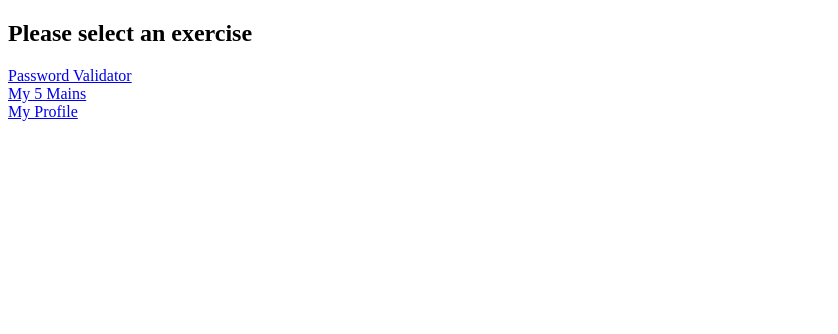
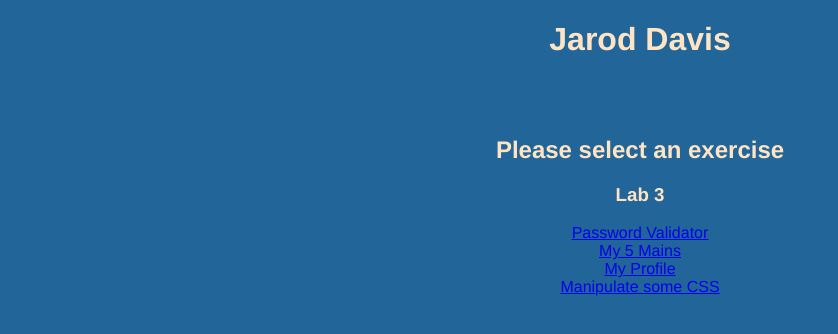
Before and after one commit to jdavis37/lab3, a plain HTML site: page index.html in a window 1280 px wide. Shown: the whole page, without its empty margins (0-838 px from the left). Drawn offline with Linux system fonts and the light colour scheme.

Commit message:
Updated home page, cleaned up exercise 1.

```diff
--- a/Exercise1/html/jdscript.js
+++ b/Exercise1/html/jdscript.js
@@ -2,7 +2,6 @@ function message()
 {
     document.getElementById("message").style.display = "inline-block";
 }
-
 function checkPass()
 {
     var password = document.getElementById('password2');
@@ -18,12 +17,14 @@ function checkPass()
         confirm.style.backgroundColor = good_color;
         message.style.color = good_color;
         message.innerHTML = "Passwords Match!";
+        document.getElementById("img").src = "images/shaq.gif";
       }
       else
       {
         confirm.style.backgroundColor = bad_color;
         message.style.color = bad_color;
         message.innerHTML = "Password must contain at least 8 characters.";
+        document.getElementById("img").src = "images/erroneous.gif";
       }
     }
     else
@@ -31,5 +32,6 @@ function checkPass()
         confirm.style.backgroundColor = bad_color;
         message.style.color = bad_color;
         message.innerHTML = "Passwords do not match. Please re-enter your password.";
+        document.getElementById("img").src = "images/erroneous.gif";
     }
 }
--- a/index.html
+++ b/index.html
@@ -3,12 +3,23 @@
   <head>
     <meta charset="utf-8">
     <title>Lab 3 Home</title>
+    <link href="style.css" rel="stylesheet" type="text/css"/>
   </head>
   <body>
-    <h2>Please select an exercise</h2>
-    <a href="Exercise1/html/index.html">Password Validator</a> <br>
-    <a href="Exercise2/index.html">My 5 Mains</a><br>
-    <a href="Exercise3/index.html">My Profile</a>
+    <div id="Title">
+      <h1>Jarod Davis</h1><br><br>
+      <h2>Please select an exercise</h2>
+    </div>
+
+    <div class="lab3Links">
+        <h3>Lab 3</h3>
+        <a href="Exercise1/html/index.html">Password Validator</a> <br>
+        <a href="Exercise2/index.html">My 5 Mains</a><br>
+        <a href="Exercise3/index.html">My Profile</a><br>
+        <a href="Exercise4/index.html">Manipulate some CSS</a>
+    </div>
+
+
 
 
   </body>
--- /dev/null
+++ b/style.css
@@ -0,0 +1,23 @@
+body
+{
+    background-color: #226699;
+    color: bisque;
+    font-family: 'helvetica';
+}
+#Title{
+    position: relative;
+
+    text-align: center;
+}
+.lab3Links
+{
+text-align: center;
+    color: bisque;
+     position: relative;
+
+}
+
+a:visited
+{
+    color: bisque;
+}
```
Also changed, not shown: Exercise1/html/index.html (+1 -1 lines), Exercise4/index.html (+9 -7 lines), 1 other file.
